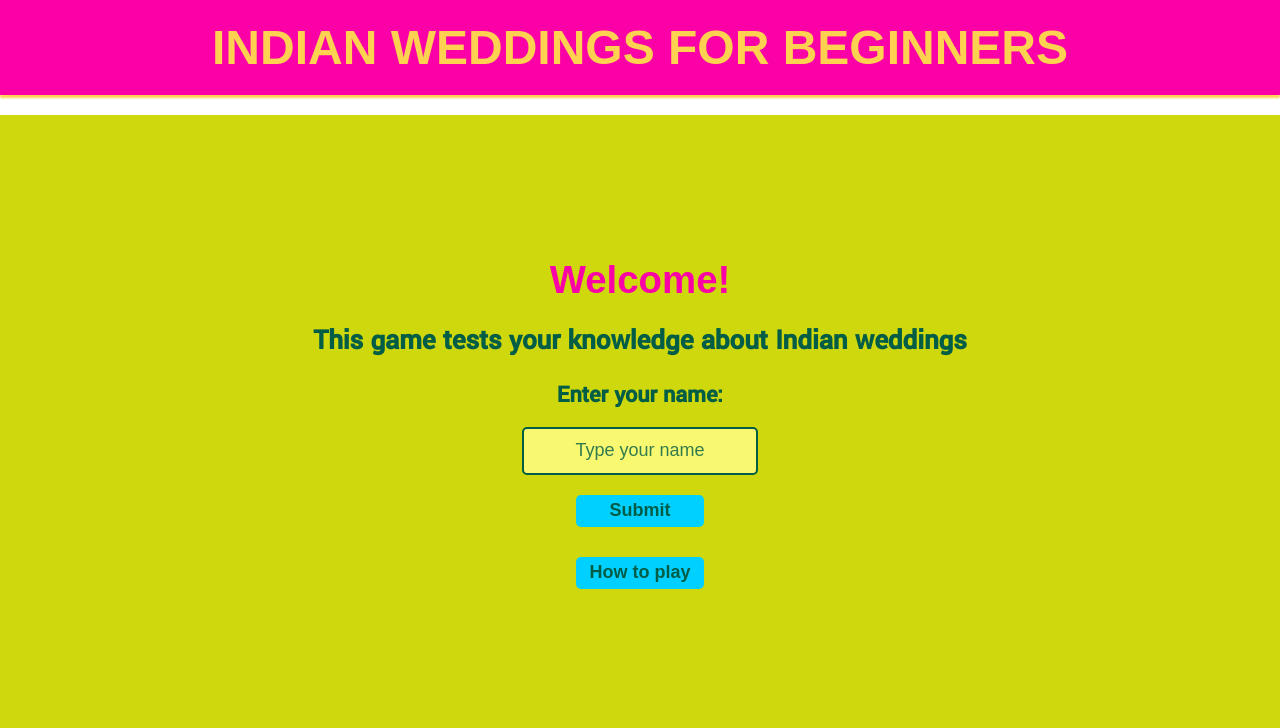
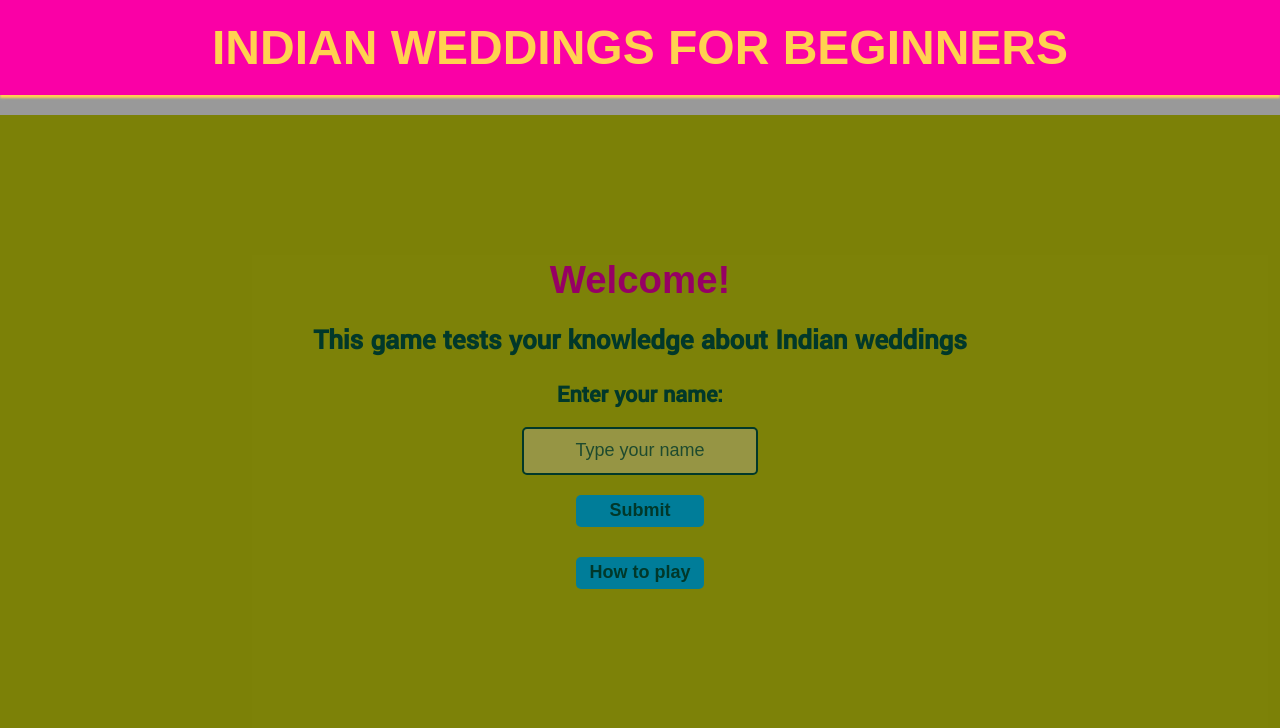
Before and after one commit to Code-Institute-Submissions/MariaHochstoeger-project22, a plain HTML site: page index.html in a window 1280 px wide. Both pictures are taken after a click on the button "How to play". Shown: the top 728 px of the page. Drawn offline with Linux system fonts and the light colour scheme; a web font is replaced by a local one.

Commit message:
Add modal to index.html. Add modal styling to css. Call up modal when How to play button is clicked in JS.

```diff
--- a/assets/css/style.css
+++ b/assets/css/style.css
@@ -130,6 +130,17 @@ credits: https://www.w3schools.com/howto/howto_css_placeholder.asp */
     margin: 30px 0px;
 }
 
+#rules-modal {
+    display: none;
+    position: fixed;
+    z-index: 1;
+    width: 100%;
+    height: 100%;
+    overflow: auto;
+    background-color: rgb(0,0,0);
+    background-color: rgba(0,0,0,0.4);
+}
+
 /* Footer */
 
 footer {
--- a/assets/js/script.js
+++ b/assets/js/script.js
@@ -1,3 +1,16 @@
+// DOM to be loaded before starting game
+
+document.addEventListener("DOMContentLoaded", function() {
+    let buttons = document.getElementsByTagName("button");
+})
+
+let rulesButton = document.getElementById("rules-button");
+let rulesModal = document.getElementById("rules-modal");
+
+rulesButton.onclick = function() {
+    rulesModal.style.display = "block";
+}
+
 function validateUsername() {
 
 }
--- a/index.html
+++ b/index.html
@@ -38,6 +38,12 @@
                 <button type="button" id="rules-button" class="button">How to play</button>
             </div>
         </div>
+        <div id="rules-modal">
+            <div id="modal-content">
+                <span class="close">X</span>
+                <p>Text</p>
+            </div>
+        </div>
     </main>
 
     <!-- Footer -->
```
